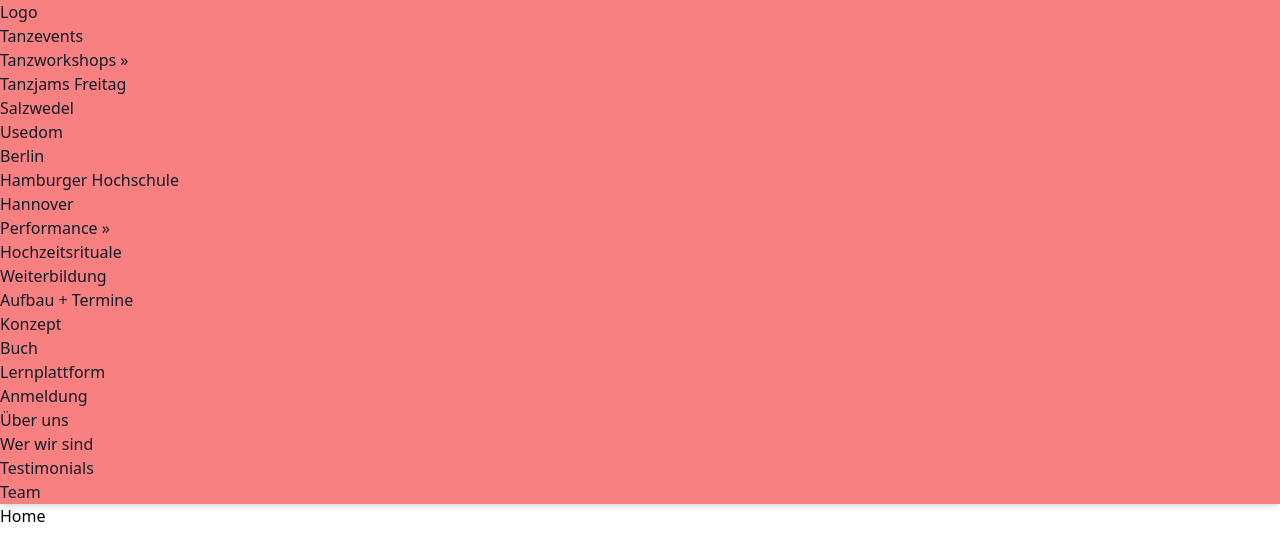
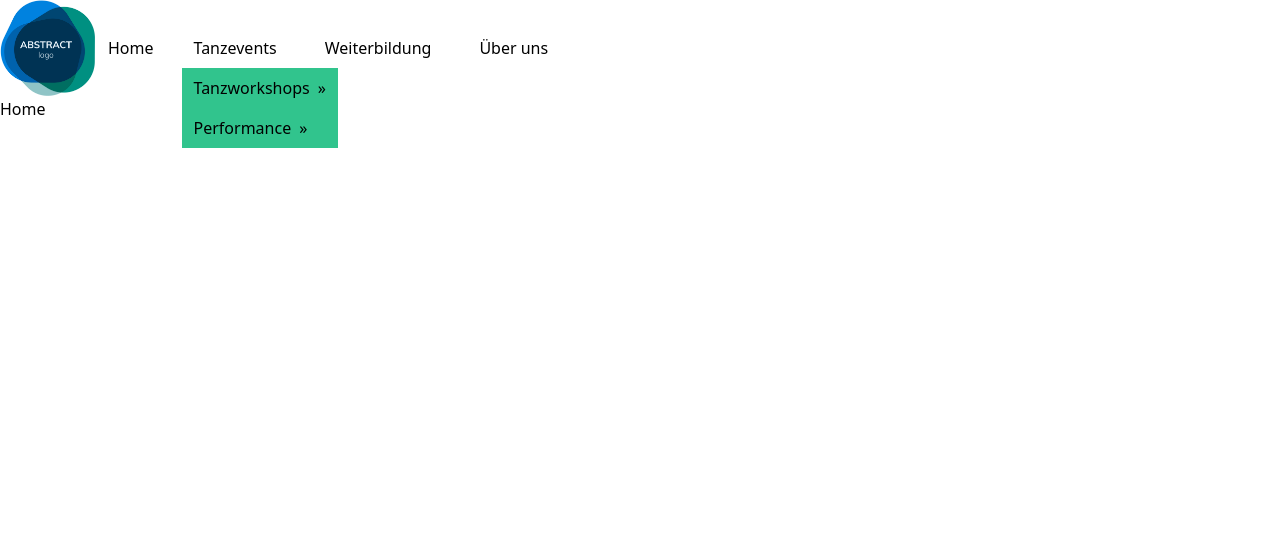
Before and after one commit to Mah30/tanz-der-kulturen, a React (Vite) app: page / in a window 1280 px wide. Both pictures are taken after a click on the button "Tanzevents". Shown: the top 560 px of the page. Built offline with nearby package versions, Linux system fonts and the light colour scheme.

Commit message:
fix: update some components \n\n navbar links

```diff
--- a/src/components/Dropdown.jsx
+++ b/src/components/Dropdown.jsx
@@ -6,7 +6,7 @@ const Dropdown = ({ submenus, dropdown, depthLevel }) => {
   return (
     <ul
       className={`dropdown ${dropdownClass} ${
-        dropdown ? 'show' : ''
+        dropdown ? '' : 'hidden'
       }`}
     >
       {submenus.map((submenu, index) => (
--- a/src/components/Header.jsx
+++ b/src/components/Header.jsx
@@ -1,21 +1,21 @@
 import Navbar from './Navbar';
+import Logo from '../assets/images/logo.png';
+
 
 // ...
 import { Link } from 'react-router-dom';
 
 const Header = () => {
   return (
-    <header>
-      <div className="shadow-md text-gray-900 bg-red-400">
-        <Link to="/" className="logo">
-          Logo
+    <header className="flex items-center">
+
+        <Link to="/" className="block w-24 h-auto">
+          <img src={Logo} alt="Logo of tanz der kulturen" />
         </Link>
         <Navbar />
-      </div>
+
     </header>
   );
 };
 
 export default Header;
-
-/* https://www.youtube.com/watch?v=JbFURlz3p6U */
--- a/src/components/MenuItems.jsx
+++ b/src/components/MenuItems.jsx
@@ -1,104 +1,57 @@
-import { useState, useEffect, useRef } from 'react';
-import Dropdown from './Dropdown';
-
+import { useState } from 'react';
 import { Link } from 'react-router-dom';
 
-const MenuItems = ({ items, depthLevel }) => {
+const MenuItems = ({ menu, depthLevel = 0, onCloseAll }) => {
   const [dropdown, setDropdown] = useState(false);
 
+  function toggleDropdown() {
+    setDropdown(!dropdown);
+  }
 
-  let ref = useRef();
-
-  useEffect(() => {
-    const handler = (event) => {
-      if (
-        dropdown &&
-        ref.current &&
-        !ref.current.contains(event.target)
-      ) {
-        setDropdown(false);
-      }
-    };
-    document.addEventListener('mousedown', handler);
-    document.addEventListener('touchstart', handler);
-    return () => {
-      // Cleanup the event listener
-      document.removeEventListener('mousedown', handler);
-      document.removeEventListener('touchstart', handler);
-    };
-  }, [dropdown]);
-
-  const onMouseEnter = () => {
-    window.innerWidth > 960 && setDropdown(true);
-  };
-
-  const onMouseLeave = () => {
-    window.innerWidth > 960 && setDropdown(false);
-  };
-
-  const closeDropdown = () => {
-    dropdown && setDropdown(false);
-  };
-
-  return (
-    <li
-      className="menu-items"
-      ref={ref}
-      onMouseEnter={onMouseEnter}
-      onMouseLeave={onMouseLeave}
-      onClick={closeDropdown}
-    >
-      {items.url && items.submenu ? (
-        <div>
+  return (menu.submenu ? (
+          <>
             <button
+              className={"cursor-pointer flex gap-2 px-3 py-2 hover:bg-green-500 active:bg-green-600 w-full" + (dropdown ? "bg-green-500" : "")}
               type="button"
               aria-haspopup="menu"
               aria-expanded={dropdown ? 'true' : 'false'}
-            onClick={() => setDropdown((prev) => !prev)}
+              onClick={toggleDropdown}
             >
-            {window.innerWidth < 960 && depthLevel === 0 ? (
-              items.title
-            ) : (
-              <Link to={items.url}>{items.title}</Link>
-            )}
-
-            {depthLevel > 0 ? (
-            <span className="ml-1">{window.innerWidth > 960 ? '›' : ''}</span>
-            ) : (
-            <span className="arrow ml-1">▼</span>
-            )}
-          </button>
-          <Dropdown
-            depthLevel={depthLevel}
-            submenus={items.submenu}
-            dropdown={dropdown}
-            />
-        </div>
-      ) : !items.url && items.submenu ? (
-        <>
-          <button
-            type="button"
-            aria-haspopup="menu"
-            aria-expanded={dropdown ? 'true' : 'false'}
-            onClick={() => setDropdown((prev) => !prev)}
-          >
-            {items.title}{' '}
+              <span>{menu.title}</span>
               {depthLevel > 0 ? (
                 <span>&raquo;</span>
               ) : (
                 <span className="arrow" />
               )}
             </button>
-          <Dropdown
-            depthLevel={depthLevel}
-            submenus={items.submenu}
-            dropdown={dropdown}
+
+            <menu className={dropdown
+              ? (depthLevel > 0 ? " left-full top-0" : "") + " absolute flex flex-col bg-green-400 z-50"
+              : "hidden"}>
+             {menu.submenu.map((item) => (
+                <li
+                  className="relative"
+                  key={item.title}
+                >
+                  <MenuItems
+                    depthLevel={depthLevel+1}
+                    menu={item}
+                    onCloseAll={() => {
+                      setDropdown(false);
+                      onCloseAll();
+                    }}
                   />
+                </li>
+             ))}
+            </menu>
           </>
         ) : (
-        <Link to={items.url}>{items.title}</Link>
-      )}
-    </li>
+          <Link
+            to={menu.url}
+            onClick={onCloseAll}
+           className='cursor-pointer flex gap-2 px-3 py-2 hover:bg-green-500 active:bg-amber-300'
+          >{menu.title}</Link>
+        )
       );
 };
 
--- a/src/components/Navbar.jsx
+++ b/src/components/Navbar.jsx
@@ -1,13 +1,74 @@
 import { menuItems } from "../menuItems";
 import MenuItems from "./MenuItems";
-
-
 
 
 const Navbar = () => {
   return (
     <nav>
-      <ul className="menus">
+      <ul className="flex gap-4">
+          {menuItems.map(menu => {
+            return (
+              <li key={menu.title} className="relative">
+                <MenuItems
+                  menu={menu}
+                />
+              </li>
+            );
+          })}
+      </ul>
+
+    </nav>
+  );
+};
+
+export default Navbar;
+
+
+
+   {/* Profile dropdown */}
+           {/*  <Menu as="div" className="relative ml-3"> */}
+          {/*     <div>
+                <MenuButton className="relative flex rounded-full bg-gray-800 text-sm focus:outline-hidden focus-visible:ring-2 focus-visible:ring-white focus-visible:ring-offset-2 focus-visible:ring-offset-gray-800">
+                  <span className="absolute -inset-1.5" />
+                  <span className="sr-only">Open user menu</span>
+                  <img
+                    alt=""
+                    src="https://images.unsplash.com/photo-1472099645785-5658abf4ff4e?ixlib=rb-1.2.1&ixid=eyJhcHBfaWQiOjEyMDd9&auto=format&fit=facearea&facepad=2&w=256&h=256&q=80"
+                    className="size-8 rounded-full"
+                  />
+                </MenuButton>
+              </div>
+ */}
+
+
+
+
+          {/*     <MenuItems
+                transition
+                className="absolute right-0 z-10 mt-2 w-48 origin-top-right rounded-md bg-white py-1 shadow-lg ring-1 ring-black/5 transition focus:outline-hidden data-closed:scale-95 data-closed:transform data-closed:opacity-0 data-enter:duration-100 data-enter:ease-out data-leave:duration-75 data-leave:ease-in"
+              > */}
+             {/*    <MenuItem>
+                  <a
+                    href="#"
+                    className="block px-4 py-2 text-sm text-gray-700 data-focus:bg-gray-100 data-focus:outline-hidden"
+                  >
+                    Your Profile
+                  </a>
+                </MenuItem> */}
+
+           {/*    </MenuItems> */}
+
+
+
+/* import { menuItems } from "../menuItems";
+import MenuItems from "./MenuItems";
+
+
+const Navbar = () => {
+  return (
+    <nav>
+      <ul>
+        <li>
           {menuItems.map((menu, index) => {
             const depthLevel = 0;
             return (
@@ -18,9 +79,11 @@ const Navbar = () => {
               />
             );
           })}
+        </li>
       </ul>
+
     </nav>
   );
 };
 
-export default Navbar;
+export default Navbar; */
--- a/src/menuItems.js
+++ b/src/menuItems.js
@@ -1,4 +1,8 @@
 export const menuItems = [
+  {
+    title: 'Home',
+    url: '/',
+  },
   {
     title: "Tanzevents", // Level 0
     submenu: [
```
Also changed, not shown: src/assets/images/logo.png (added). Lines whose indentation alone changed are shown as unchanged.
